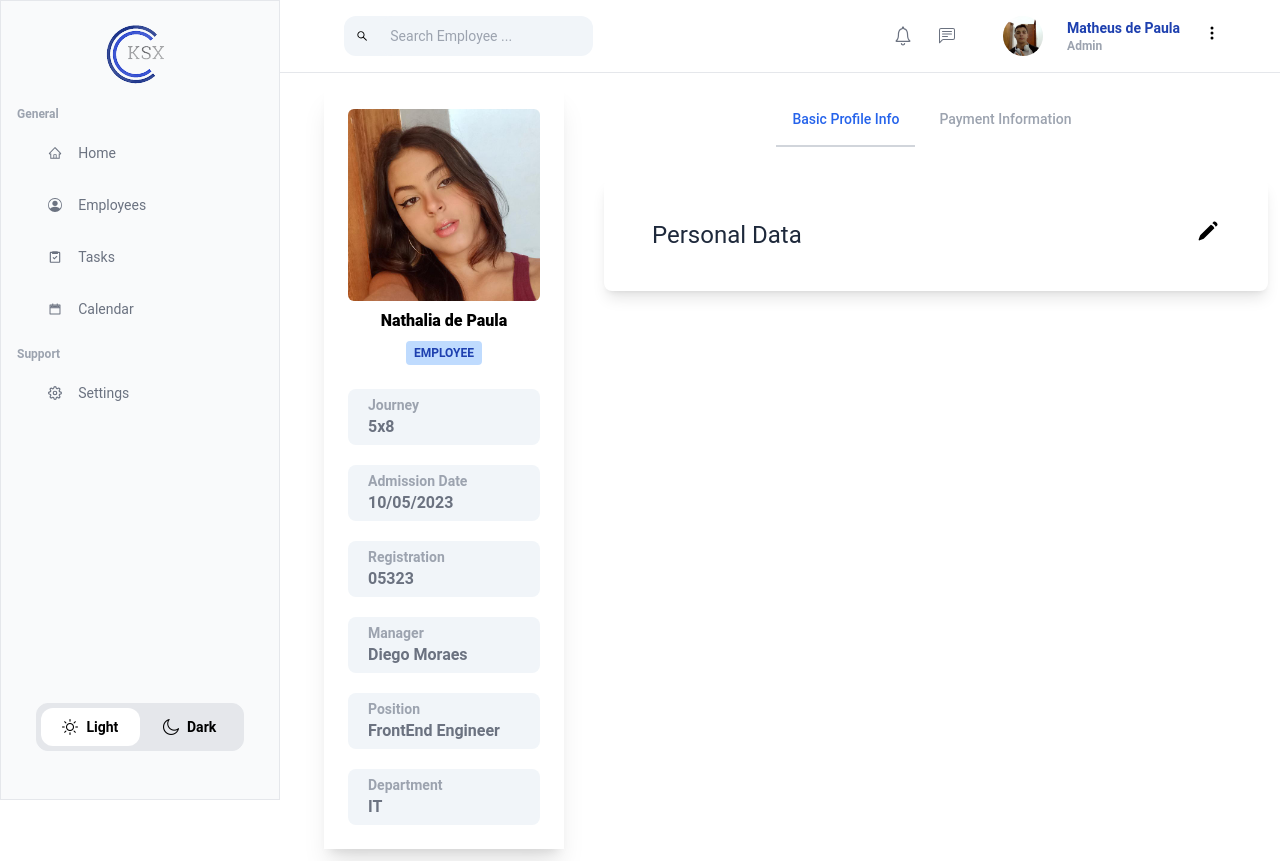
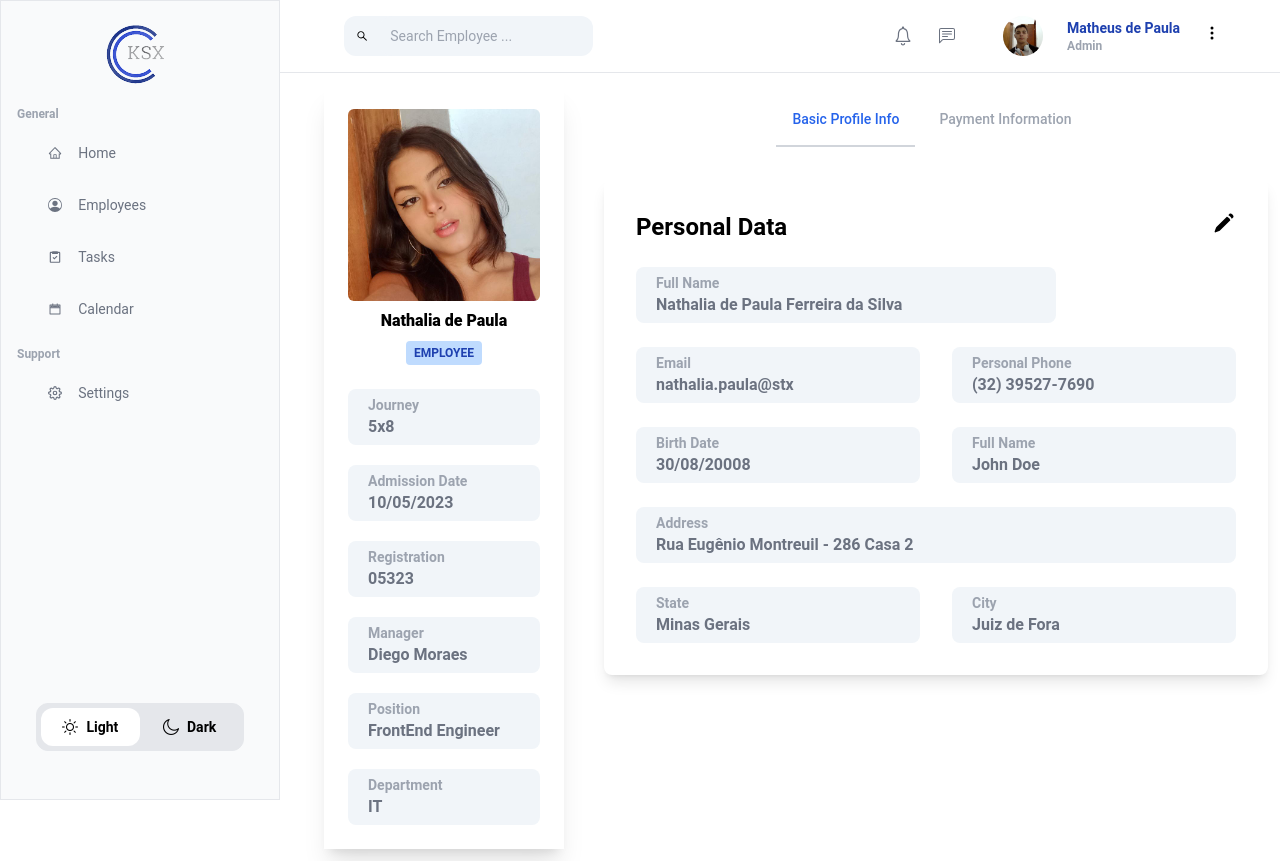
Before and after one commit to MatheusDev20/ksx-frontend, a Next.js app: page /employees/detail in a window 1280 px wide. Built offline with nearby package versions, Linux system fonts and the light colour scheme.

Commit message:
feat: basic info starting feature

```diff
--- a/src/app/employees/components/InfoLabel/index.tsx
+++ b/src/app/employees/components/InfoLabel/index.tsx
@@ -3,11 +3,16 @@ import React from 'react'
 interface Props {
   title: string
   info: string
+  w: string
 }
 
-export const InfoLabel = ({ title, info }: Props): React.JSX.Element => {
+export const InfoLabel = ({ title, info, w }: Props): React.JSX.Element => {
   return (
-    <section className=" bg-slate-100 rounded-lg p-5 flex flex-col items-start justify-center w-full h-14">
+    <section
+      className={`bg-slate-100 rounded-lg p-5 flex flex-col items-start justify-center ${
+        w === 'full' ? 'w-full' : w
+      } h-14`}
+    >
       <span className="text-sm text-gray-400 font-bold">{title}</span>
       <p className="text-md font-semibold text-gray-500">{info}</p>
     </section>
--- a/src/app/employees/components/TabTitle/index.tsx
+++ b/src/app/employees/components/TabTitle/index.tsx
@@ -7,8 +7,8 @@ type TabTitleProps = {
 
 export const TabTitle = ({ title }: TabTitleProps): React.JSX.Element => {
   return (
-    <header className="flex justify-between p-8">
-      <span className="text-2xl text-slate-800">{title}</span>
+    <header className="flex justify-between">
+      <span className="text-2xl font-semibold">{title}</span>
       <div>
         <Image className="w-6 cursor-pointer" src={EditIcon} alt="edit" />
       </div>
--- a/src/app/employees/components/Tabs/BasicProfile/index.tsx
+++ b/src/app/employees/components/Tabs/BasicProfile/index.tsx
@@ -1,5 +1,31 @@
 import React from 'react'
+import { InfoLabel } from '../../InfoLabel'
 
 export const BasicInfoProfile = (): React.JSX.Element => {
-  return <h1>Basic info</h1>
+  return (
+    <div className="flex flex-col gap-6">
+      <InfoLabel
+        title="Full Name"
+        info="Nathalia de Paula Ferreira da Silva"
+        w="w-[70%]"
+      />
+      <section className="flex gap-8">
+        <InfoLabel title="Email" info="nathalia.paula@stx" w="w-1/2" />
+        <InfoLabel title="Personal Phone" info="(32) 39527-7690" w="w-1/2" />
+      </section>
+      <section className="flex gap-8">
+        <InfoLabel title="Birth Date" info="30/08/20008" w="w-1/2" />
+        <InfoLabel title="Full Name" info="John Doe" w="w-1/2" />
+      </section>
+      <InfoLabel
+        title="Address"
+        info="Rua Eugênio Montreuil - 286 Casa 2"
+        w="full"
+      />
+      <section className="flex gap-8">
+        <InfoLabel title="State" info="Minas Gerais" w="w-1/2" />
+        <InfoLabel title="City" info="Juiz de Fora" w="w-1/2" />
+      </section>
+    </div>
+  )
 }
--- a/src/app/employees/components/Tabs/index.tsx
+++ b/src/app/employees/components/Tabs/index.tsx
@@ -65,7 +65,7 @@ export const TabContent = ({
     <div
       className={`${
         activeTab === idx ? 'block' : 'hidden'
-      } px-4 py-2 bg-white shadow-lg p-8 rounded-lg mt-8`}
+      } p-8 bg-white shadow-lg rounded-lg mt-8 flex flex-col gap-6`}
     >
       {children}
     </div>
--- a/src/app/employees/detail/page.tsx
+++ b/src/app/employees/detail/page.tsx
@@ -6,6 +6,7 @@ import { InfoLabel } from '../components/InfoLabel'
 import { TabContent, TabsNavigation } from '../components/Tabs'
 import { useState } from 'react'
 import { TabTitle } from '../components/TabTitle'
+import { BasicInfoProfile } from '../components/Tabs/BasicProfile'
 
 export default function Page() {
   const [activeTab, setActiveTab] = useState(0)
@@ -33,12 +34,12 @@ export default function Page() {
 
         {/* Other Infos */}
         <div className="flex flex-col gap-5 w-full">
-          <InfoLabel title="Journey" info="5x8" />
-          <InfoLabel title="Admission Date" info="10/05/2023" />
-          <InfoLabel title="Registration" info="05323" />
-          <InfoLabel title="Manager" info="Diego Moraes" />
-          <InfoLabel title="Position" info="FrontEnd Engineer" />
-          <InfoLabel title="Department" info="IT" />
+          <InfoLabel title="Journey" info="5x8" w="100%" />
+          <InfoLabel title="Admission Date" info="10/05/2023" w="100%" />
+          <InfoLabel title="Registration" info="05323" w="100%" />
+          <InfoLabel title="Manager" info="Diego Moraes" w="100%" />
+          <InfoLabel title="Position" info="FrontEnd Engineer" w="100%" />
+          <InfoLabel title="Department" info="IT" w="100%" />
         </div>
       </aside>
 
@@ -49,6 +50,7 @@ export default function Page() {
         <TabsNavigation handleTab={handleTab} activeTab={activeTab} />
         <TabContent idx={0} title="Basic Info Profile" activeTab={activeTab}>
           <TabTitle title="Personal Data" />
+          <BasicInfoProfile />
         </TabContent>
         <TabContent idx={1} title="Payment Information" activeTab={activeTab}>
           Aqui vai o básico de pagamento
```
